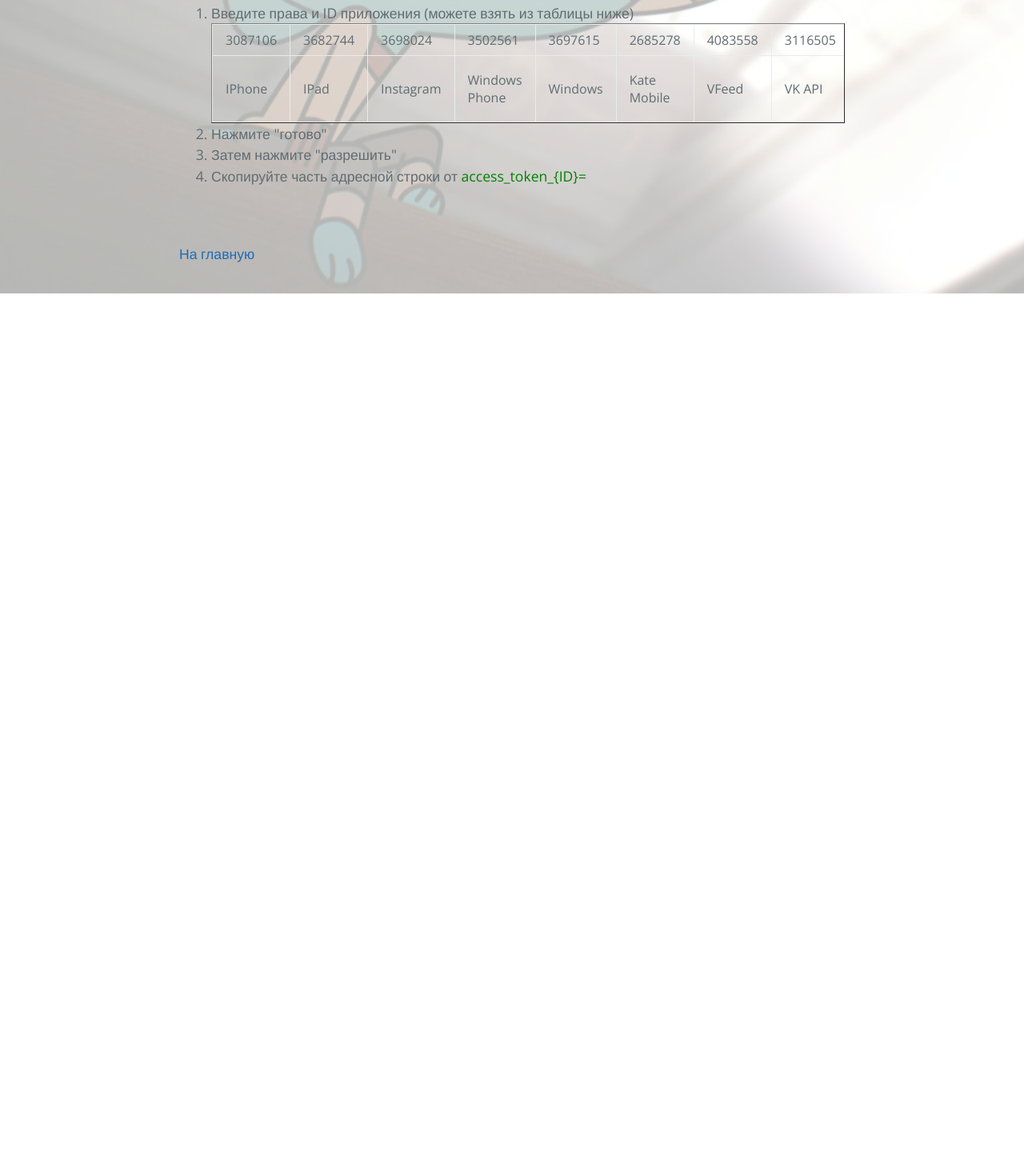
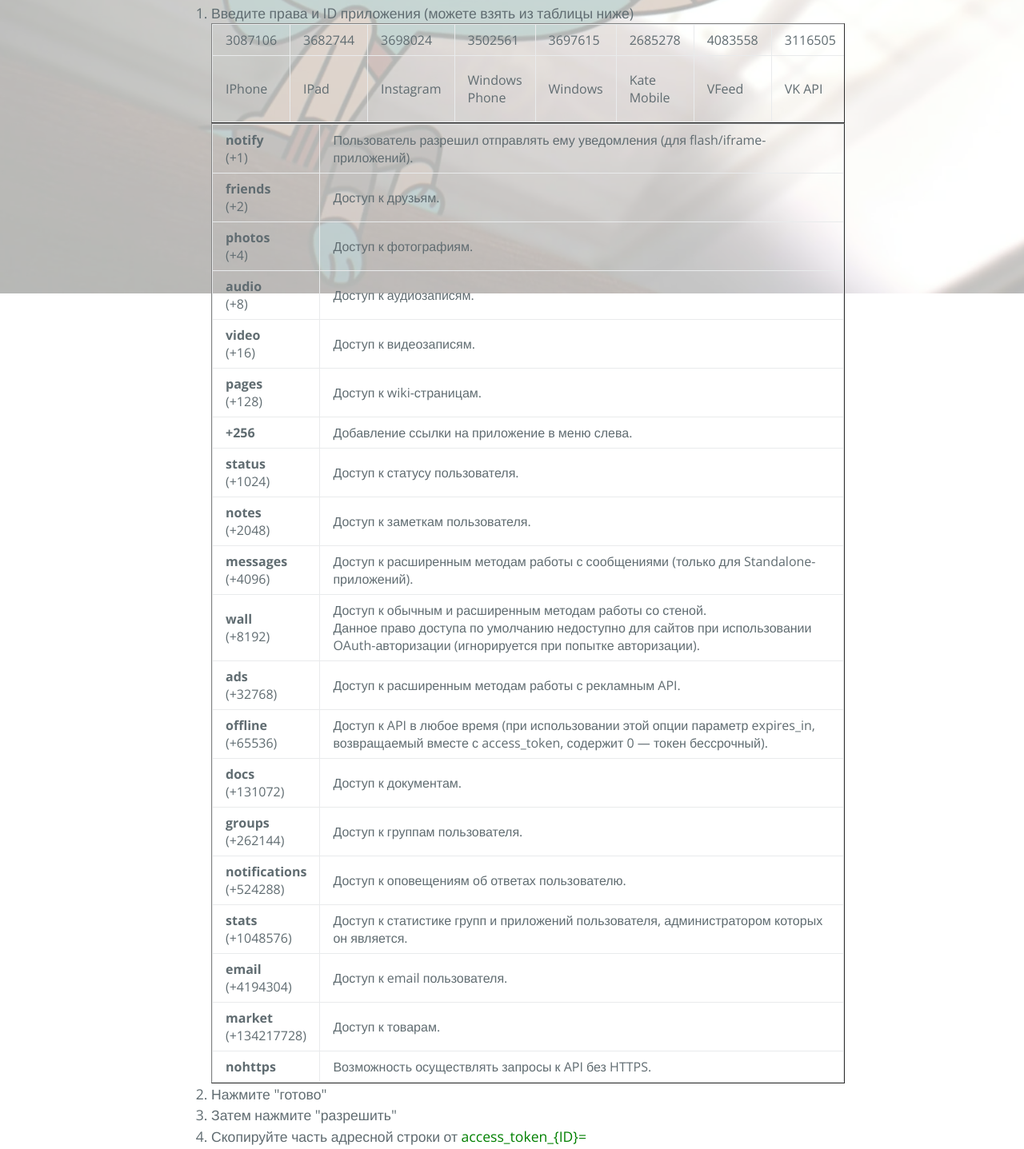
Before and after one commit to vkhost/vkhost.github.io, a plain HTML site: page scope/index.html in a window 1280 px wide. Shown: the part 433-1870 px from the top of the page at 80% size. Before the commit the page ends 800 px from the top, so only its background shows below. Drawn offline with nearby package versions, Linux system fonts and the light colour scheme.

Commit message:
Update index.html

```diff
--- a/scope/index.html
+++ b/scope/index.html
@@ -49,5 +49,30 @@
 <td>Snapster for IPhone</td>
 <td>Snapster for Android</td>
 <td>Vinci</td>
-</table>     <li>Нажмите "готово"<li>Затем нажмите "разрешить"<li>Скопируйте часть адресной строки от <font color="green">access_token_{ID}=</font></ol></p><br><br><a href="/">На главную</a></section>
+</table>
+
+       <table border=1><tbody><tr><td><b>notify</b> <br>
+ (+1) </td><td>Пользователь разрешил отправлять ему уведомления (для flash/iframe-приложений). </td></tr><tr><td><b>friends</b> <br>
+ (+2) </td><td>Доступ к друзьям. </td></tr><tr><td><b>photos</b> <br>
+ (+4) </td><td>Доступ к фотографиям. </td></tr><tr><td><b>audio</b> <br>
+ (+8) </td><td>Доступ к аудиозаписям. </td></tr><tr><td><b>video</b> <br>
+ (+16) </td><td>Доступ к видеозаписям. </td></tr><tr><td><b>pages</b> <br>
+ (+128) </td><td>Доступ к wiki-страницам. </td></tr><tr><td><b>+256</b> </td><td>Добавление ссылки на приложение в меню слева. </td></tr><tr><td><b>status</b> <br>
+ (+1024) </td><td>Доступ к статусу пользователя. </td></tr><tr><td><b>notes</b> <br>
+ (+2048) </td><td>Доступ к заметкам пользователя. </td></tr><tr><td><b>messages</b> <br>
+ (+4096) </td><td>Доступ к расширенным методам работы с сообщениями (только для Standalone-приложений). </td></tr><tr><td><b>wall</b> <br>
+ (+8192) </td><td>Доступ к обычным и расширенным методам работы со стеной. <br>
+ Данное право доступа по умолчанию недоступно для сайтов при использовании OAuth-авторизации (игнорируется при попытке авторизации). </td></tr><tr><td><b>ads</b> <br>
+ (+32768) </td><td>Доступ к расширенным методам работы с рекламным API. </td></tr><tr><td><b>offline</b> <br>
+ (+65536) </td><td>Доступ к API в любое время  (при использовании этой опции параметр expires_in, возвращаемый вместе с access_token, содержит 0 — токен бессрочный). </td></tr><tr><td><b>docs</b> <br>
+ (+131072) </td><td>Доступ к документам. </td></tr><tr><td><b>groups</b> <br>
+ (+262144) </td><td>Доступ к группам пользователя. </td></tr><tr><td><b>notifications</b> <br>
+ (+524288) </td><td>Доступ к оповещениям об ответах пользователю. </td></tr><tr><td><b>stats</b> <br>
+ (+1048576) </td><td>Доступ к статистике групп и приложений пользователя, администратором которых он является. </td></tr><tr><td><b>email</b> <br>
+ (+4194304) </td><td>Доступ к email пользователя. </td></tr><tr><td><b>market</b> <br>
+ (+134217728) </td><td>Доступ к товарам. </td></tr><tr><td><b>nohttps</b> </td><td>Возможность осуществлять запросы к API без HTTPS. </td></tr></tbody></table>
+
+
+
+       <li>Нажмите "готово"<li>Затем нажмите "разрешить"<li>Скопируйте часть адресной строки от <font color="green">access_token_{ID}=</font></ol></p><br><br><a href="/">На главную</a></section>
 </body>
```
